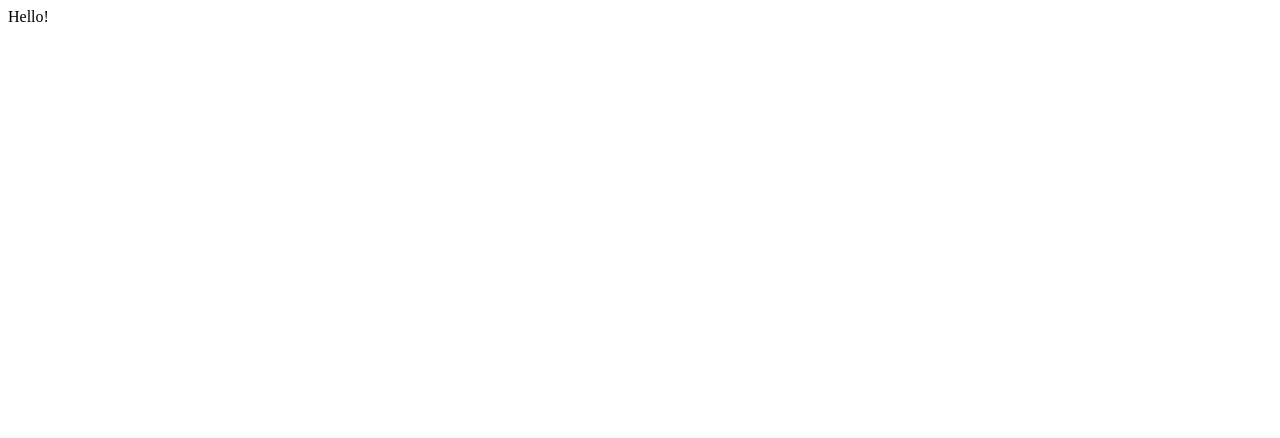
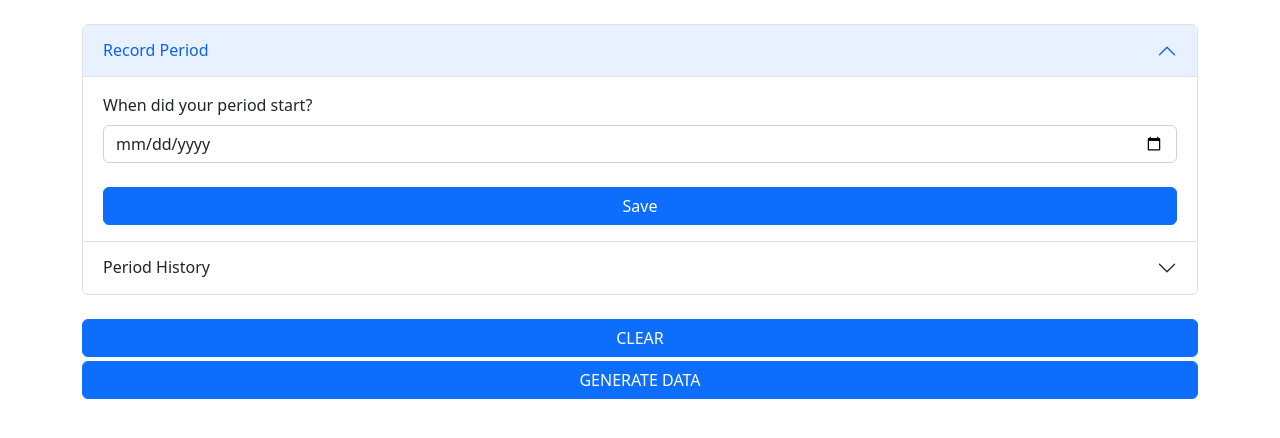
Before and after one commit to osuvaldo90/fried-eggs, a Next.js app: page / in a window 1280 px wide. Shown: the top 438 px of the page. Built offline with nearby package versions, Linux system fonts and the light colour scheme.

Commit message:
Copy code from create-react-app project

```diff
--- /dev/null
+++ b/lib/components/RecordPeriodForm.tsx
@@ -0,0 +1,28 @@
+import { Form, useFormikContext } from 'formik'
+import React from 'react'
+import { Button } from 'react-bootstrap'
+
+import { TextInput } from './TextInput'
+
+export type RecordPeriodFormValues = {
+  periodDate: string
+}
+
+export const RecordPeriodForm = () => {
+  const formik = useFormikContext()
+  return (
+    <Form noValidate>
+      <TextInput
+        className="mb-4"
+        name="periodDate"
+        type="date"
+        label="When did your period start?"
+      />
+      <div className="d-grid">
+        <Button type="submit" disabled={formik.isSubmitting}>
+          Save
+        </Button>
+      </div>
+    </Form>
+  )
+}
--- /dev/null
+++ b/lib/components/TextInput.tsx
@@ -0,0 +1,22 @@
+import { useFormikContext } from 'formik'
+import React from 'react'
+import { Form } from 'react-bootstrap'
+
+type Props<TName extends string> = {
+  className?: string
+  name: TName
+  type: string
+  label: string
+}
+
+export const TextInput = <TName extends string>({ className, name, type, label }: Props<TName>) => {
+  const { handleChange, errors } = useFormikContext<{ [k in TName]: unknown }>()
+  const error = name in errors ? String(errors[name]) : undefined
+  return (
+    <Form.Group className={className}>
+      <Form.Label>{label}</Form.Label>
+      <Form.Control name={name} type={type} onChange={handleChange} />
+      {error && <Form.Text>{error}</Form.Text>}
+    </Form.Group>
+  )
+}
--- /dev/null
+++ b/lib/types.ts
@@ -0,0 +1,8 @@
+export type Config = {
+  cycleLength: number
+}
+
+export type Period = {
+  id: string
+  date: Date
+}
--- /dev/null
+++ b/lib/use-period-history.ts
@@ -0,0 +1,49 @@
+import { format, parse } from 'date-fns'
+import { sortBy } from 'lodash'
+import { Reducer, useReducer } from 'react'
+import * as uuid from 'uuid'
+
+import { Period } from './types'
+
+export const usePeriodHistory = () => {
+  const [periodHistory, pushPeriod] = useReducer<Reducer<Period[], Period>, undefined>(
+    (current, newPeriod) => {
+      const newPeriodHistory = sortBy([...(current ?? []), newPeriod], (period) => period.date)
+
+      if (typeof window !== 'undefined') {
+        window.localStorage.setItem(
+          'periods',
+          JSON.stringify(
+            newPeriodHistory.map((period) => ({
+              ...period,
+              date: format(period.date, 'yyyy-MM-dd'),
+            })),
+          ),
+        )
+      }
+      return newPeriodHistory
+    },
+    undefined,
+    () => {
+      if (typeof window === 'undefined') {
+        return []
+      }
+
+      try {
+        const item = window.localStorage.getItem('periods')
+        return (item ? JSON.parse(item) : []).map((period: { date: string }) => ({
+          ...period,
+          date: parse(period.date, 'yyyy-MM-dd', new Date()),
+        }))
+      } catch (error) {
+        console.log(error)
+        return []
+      }
+    },
+  )
+
+  return [
+    periodHistory,
+    (newPeriod: Omit<Period, 'id'>) => pushPeriod({ ...newPeriod, id: uuid.v4() }),
+  ] as const
+}
--- a/pages/_app.tsx
+++ b/pages/_app.tsx
@@ -1,3 +1,4 @@
+import 'bootstrap/dist/css/bootstrap.min.css'
 import type { AppProps } from 'next/app'
 
 export default function App({ Component, pageProps }: AppProps) {
--- a/pages/index.tsx
+++ b/pages/index.tsx
@@ -1,5 +1,158 @@
-export default function Home() {
+import { addDays, differenceInDays, format, parse, subDays } from 'date-fns'
+import { Formik, FormikHelpers } from 'formik'
+import _, { last, mean, zip } from 'lodash'
+import React from 'react'
+import { Accordion, Button, Col, Container, ListGroup, Row } from 'react-bootstrap'
+import * as yup from 'yup'
+
+import { RecordPeriodForm, RecordPeriodFormValues } from '../lib/components/RecordPeriodForm'
+import { Period } from '../lib/types'
+import { usePeriodHistory } from '../lib/use-period-history'
+
+const offset = () => {
+  const x = Math.random()
+  return x <= 0.33 ? 0 : x <= 0.67 ? 1 : 2
+}
+
+const validationSchema = yup.object({
+  periodDate: yup
+    .date()
+    .required('Enter a date')
+    .test((val, context) => {
+      if ((val?.getFullYear() ?? 10000) >= 10000) {
+        return context.createError({ message: 'Enter a valid date' })
+      }
+      return true
+    }),
+})
+
+const median = (nums: number[]) => {
+  if (nums.length === 0) return 0
+  if (nums.length === 1) return nums[0] as number
+
+  const midpoint = Math.floor(nums.length / 2)
+  const median =
+    nums.length % 2 === 1
+      ? (nums[midpoint] as number)
+      : ((nums[midpoint - 1] as number) + (nums[midpoint] as number)) / 2
+  return median
+}
+
+const crunchPeriods = (periodHistory: Period[]) => {
+  if (periodHistory.length === 0) return undefined
+
+  const cycleLengths = _(zip(periodHistory.slice(0, -1), periodHistory.slice(1)))
+    .map(([a, b]) => differenceInDays(b!.date, a!.date))
+    .sort()
+    .value()
+
+  const medianCycleLength = median(cycleLengths)
+
+  return {
+    averageCycleLength: mean(cycleLengths),
+    medianCycleLength,
+    nextCycleStart: addDays(last(periodHistory)!.date, medianCycleLength),
+  }
+}
+
+const App = () => {
+  const [periodHistory, pushPeriod] = usePeriodHistory()
+
+  const handleSubmit = (
+    { periodDate }: RecordPeriodFormValues,
+    { setSubmitting, resetForm }: FormikHelpers<RecordPeriodFormValues>,
+  ) => {
+    console.log(typeof periodDate, periodDate)
+    pushPeriod({ date: parse(periodDate, 'yyyy-MM-dd', new Date()) })
+    resetForm()
+    setSubmitting(false)
+  }
+
+  const generatePeriodData = () => {
+    const first = subDays(new Date(), 12 * 28)
+    for (let i = 0; i < 14; i++) {
+      pushPeriod({ date: addDays(first, i * (28 - offset())) })
+    }
+  }
+
+  const statistics = crunchPeriods(periodHistory)
+
   return (
-    <div>Hello!</div>
+    <Container>
+      <Row className="mt-4">
+        <Col>
+          <Accordion defaultActiveKey={statistics ? 'statistics' : 'recordPeriod'}>
+            {statistics && (
+              <Accordion.Item eventKey="statistics">
+                <Accordion.Header>Statistics</Accordion.Header>
+                <Accordion.Body>
+                  <p>
+                    Your average cycle length is
+                    <br />
+                    <span className="fw-bold">{statistics.averageCycleLength} days</span>
+                  </p>
+                  <p>
+                    Your median cycle length is
+                    <br />
+                    <span className="fw-bold">{statistics.medianCycleLength} days</span>
+                  </p>
+                  <p>
+                    Your next period may start on
+                    <br />
+                    <span className="fw-bold">
+                      {format(statistics.nextCycleStart, 'MMMM do, yyyy')}
+                    </span>
+                  </p>
+                </Accordion.Body>
+              </Accordion.Item>
+            )}
+
+            <Accordion.Item eventKey="recordPeriod">
+              <Accordion.Header>Record Period</Accordion.Header>
+              <Accordion.Body>
+                <Formik
+                  initialValues={{
+                    periodDate: '',
+                  }}
+                  onSubmit={handleSubmit}
+                  validationSchema={validationSchema}
+                >
+                  <RecordPeriodForm />
+                </Formik>
+              </Accordion.Body>
+            </Accordion.Item>
+
+            <Accordion.Item eventKey="periodHistory">
+              <Accordion.Header>Period History</Accordion.Header>
+              <Accordion.Body>
+                <ListGroup>
+                  {_(periodHistory ?? [])
+                    .reverse()
+                    .map(({ id, date }) => (
+                      <ListGroup.Item key={id}>{format(date, 'MMMM do, yyyy')}</ListGroup.Item>
+                    ))
+                    .value()}
+                </ListGroup>
+              </Accordion.Body>
+            </Accordion.Item>
+          </Accordion>
+        </Col>
+      </Row>
+      <Row className="mt-4">
+        <Col className="d-grid gap-1">
+          <Button
+            onClick={() => {
+              localStorage.clear()
+              window.location.reload()
+            }}
+          >
+            CLEAR
+          </Button>
+          <Button onClick={generatePeriodData}>GENERATE DATA</Button>
+        </Col>
+      </Row>
+    </Container>
   )
 }
+
+export default App
```
Also changed, not shown: package.json (+8 -1 lines), 1 other file (tests, documents, lock files or other folders).
